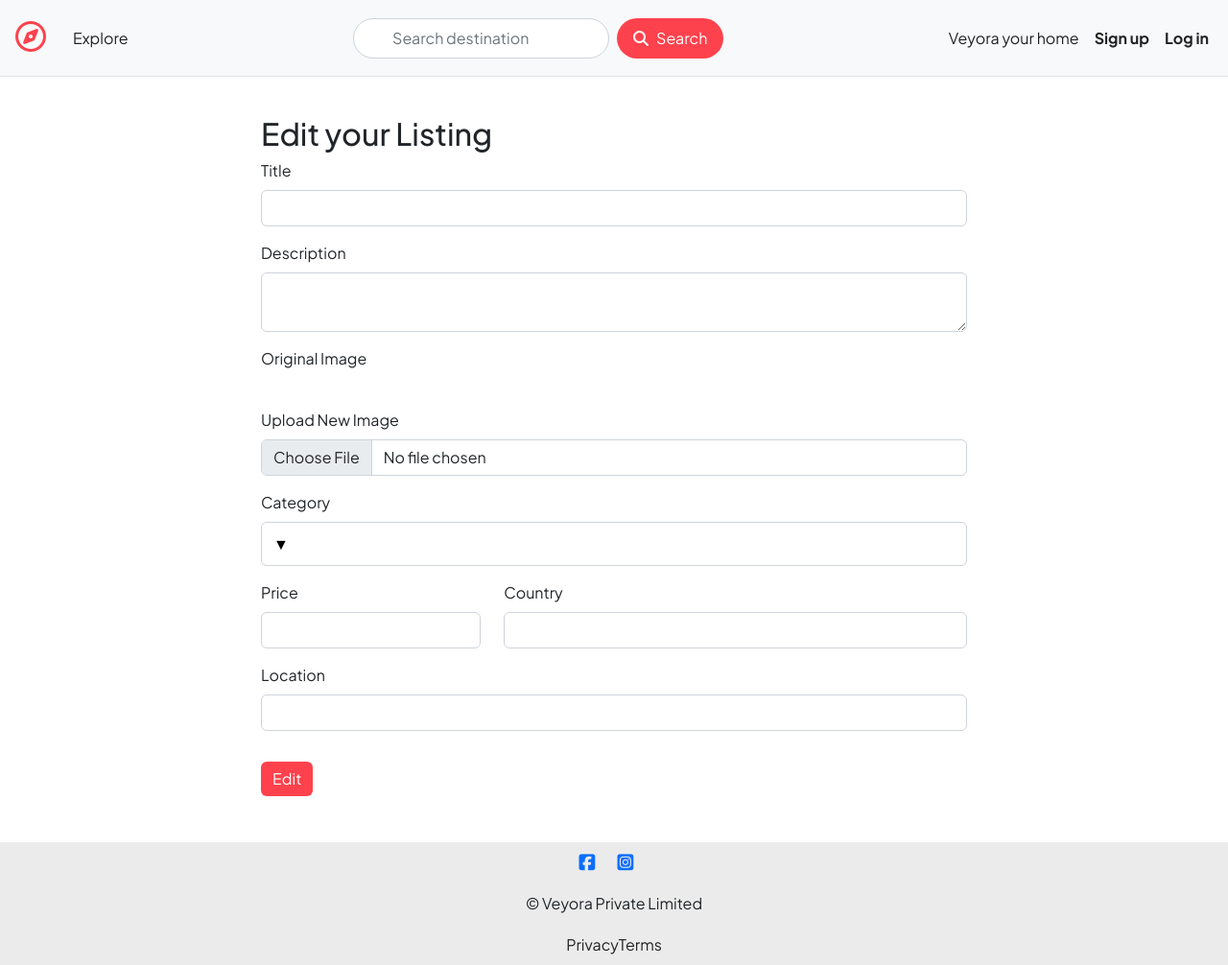
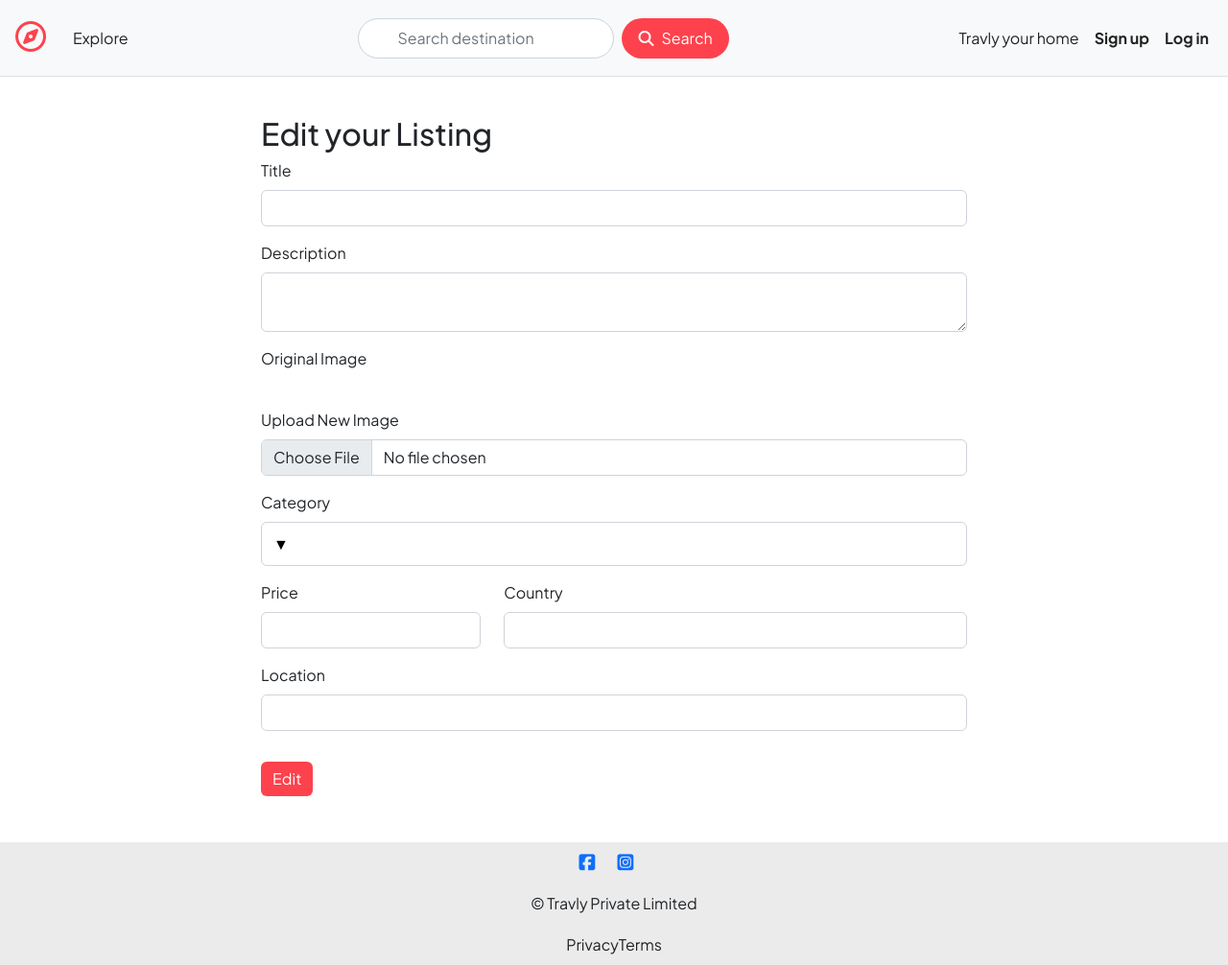
Before and after one commit to dipuprakash18/Travly, a Node project: template views/listings/edit.ejs in a window 1280 px wide. Shown: the whole page at 96% size. Run offline with Node 20 templates, Linux system fonts and the light colour scheme; the template is opened without the code that fills it, so the values that code supplies are empty; some libraries are stand-ins or nearby versions.

Commit message:
Name changed

```diff
--- a/controller/user.js
+++ b/controller/user.js
@@ -14,7 +14,7 @@ module.exports.signup = async(req,res)=>{
                   if(err){
                       return next(err);
                   }
-                  req.flash('success',"Welcome to Veyora!");
+                  req.flash('success',"Welcome to Travly!");
                   res.redirect("/listings")
             });
       } catch(e){
@@ -38,7 +38,7 @@ module.exports.logout = (req,res)=>{
 };
 
 module.exports.login = async(req,res) =>{
-       req.flash("success","welcome to Veyora!");
+       req.flash("success","welcome to Travly!");
        let redirectUrl = res.locals.redirectUrl || "/listings";
        res.redirect(redirectUrl);   // we not use req.session.redirectUrl  --> b/c when passport.authenticate  call then it delete the req.session.redircetUrl
 };
--- a/views/includes/footer.ejs
+++ b/views/includes/footer.ejs
@@ -8,12 +8,12 @@
                   <a href="https://www.facebook.com/profile.php?id=61594129444056">
                       <i class="fa-brands fa-square-facebook"></i>
                   </a>
-                  <a href="https://www.instagram.com/veyora_stays/">
+                  <a href="https://www.instagram.com/Travly_stays/">
                      <i class="fa-brands fa-square-instagram"></i>
                   </a>
 
             </div>
-            <div class="f-info-brand">&copy; Veyora Private Limited</div>
+            <div class="f-info-brand">&copy; Travly Private Limited</div>
             <div class="f-info-links">
                   <a href="/privacy">Privacy</a>
                   <a href="/terms">Terms</a>
--- a/views/includes/navbar.ejs
+++ b/views/includes/navbar.ejs
@@ -41,7 +41,7 @@
         </form>
       </div>
       <div class="navbar-nav ms-auto">
-        <a class="nav-link" href="/listings/new">Veyora your home</a>
+        <a class="nav-link" href="/listings/new">Travly your home</a>
         <% if(!currUser){ %>
           <a class="nav-link " href="/signup"><b>Sign up</b></a>
           <a class="nav-link" href="/login"><b>Log in</b></a>
--- a/views/layouts/boilerplate.ejs
+++ b/views/layouts/boilerplate.ejs
@@ -3,7 +3,7 @@
 <head>
       <meta charset="UTF-8">
       <meta name="viewport" content="width=device-width, initial-scale=1.0">
-      <title>Veyora</title>
+      <title>Travly</title>
       <link rel="stylesheet" href="/css/style.css">
       <link href="https://cdn.jsdelivr.net/npm/bootstrap@5.2.3/dist/css/bootstrap.min.css" rel="stylesheet" integrity="sha384-rbsA2VBKQhggwzxH7pPCaAqO46MgnOM80zW1RWuH61DGLwZJEdK2Kadq2F9CUG65" crossorigin="anonymous">
       <link rel="stylesheet" href="https://cdnjs.cloudflare.com/ajax/libs/font-awesome/7.3.0/css/all.min.css" integrity="sha512-ApSLB1Pd3/bZN8fWB/RG9YhN/7bd9Hkf3AGaE2mPfebjrxagjuBtx2GcgdqIlJkUzwylBo61r9Xa9NmgBI0swA==" crossorigin="anonymous" referrerpolicy="no-referrer" />
```
